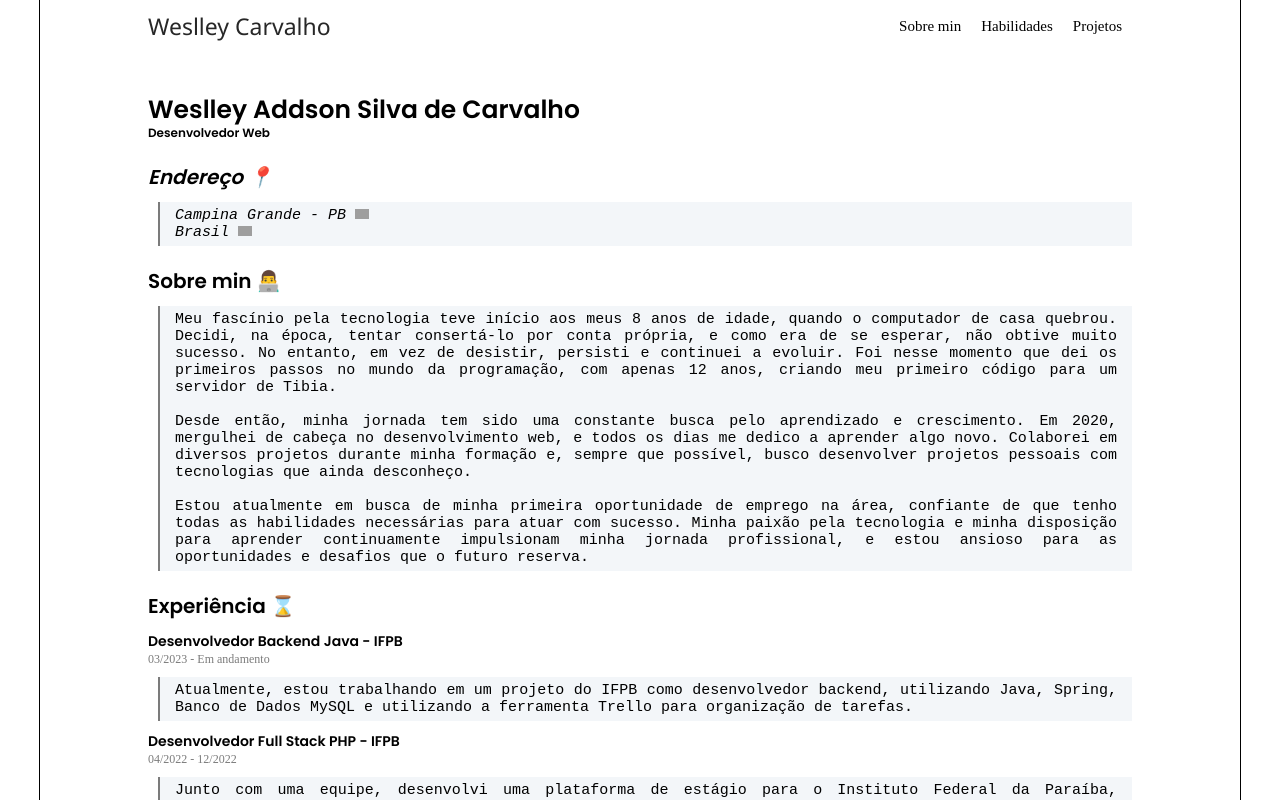
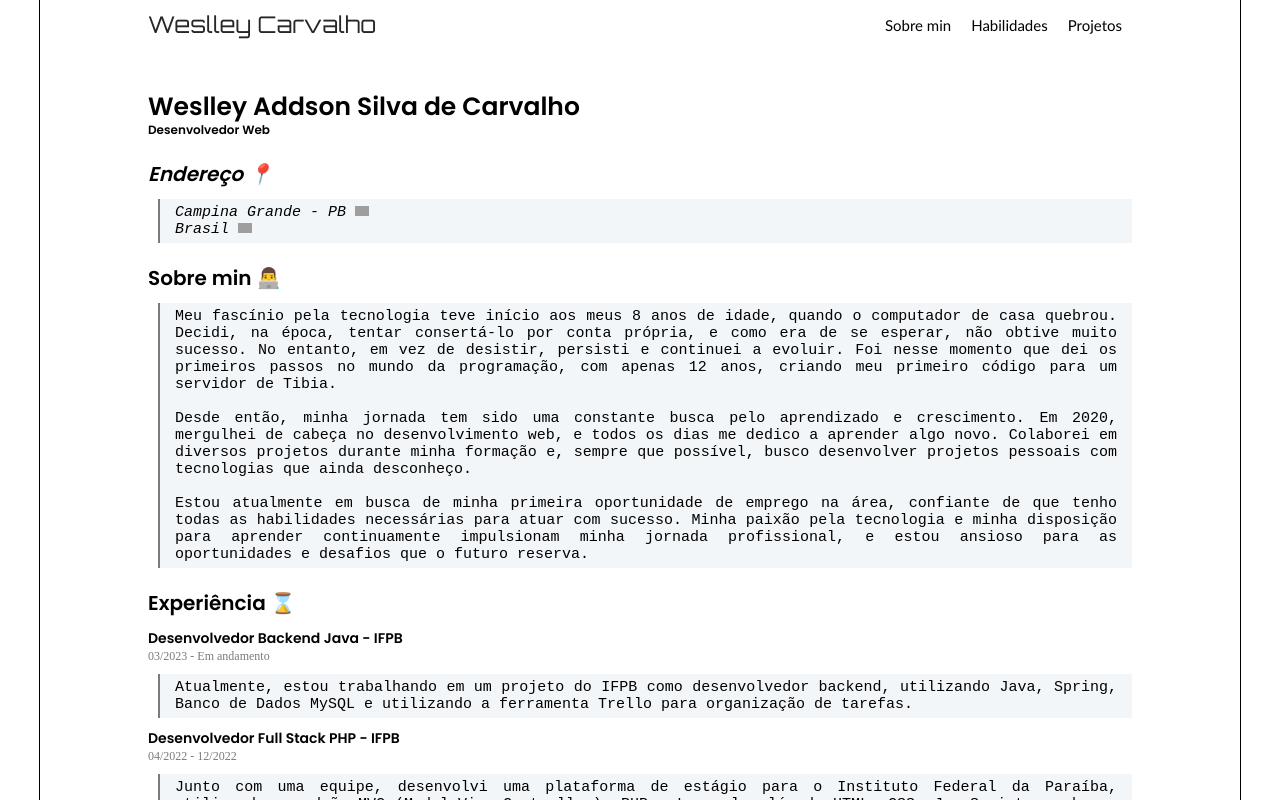
Before and after one commit to wesquel/portfolio, a React (Create React App) app: page / in a window 1280 px wide. Shown: the top 800 px of the page. Built offline with nearby package versions, Linux system fonts and the light colour scheme; grey boxes are pictures that could not be loaded.

Commit message:
added font Roboto and Orbitron

```diff
--- a/public/index.html
+++ b/public/index.html
@@ -14,8 +14,9 @@
     <link rel="preconnect" href="https://fonts.googleapis.com">
 
     <link rel="preconnect" href="https://fonts.gstatic.com" crossorigin>
-    <link href="https://fonts.googleapis.com/css2?family=Lato:wght@300;400&family=Poppins:wght@600&family=Sacramento&display=swap" rel="stylesheet">
-
+    <link rel="preconnect" href="https://fonts.googleapis.com">
+    <link rel="preconnect" href="https://fonts.gstatic.com" crossorigin>
+    <link href="https://fonts.googleapis.com/css2?family=Lato:wght@300;400&family=Orbitron&family=Poppins:wght@600&family=Roboto:wght@300&family=Sacramento&display=swap" rel="stylesheet">
     <!--
       manifest.json provides metadata used when your web app is installed on a
       user's mobile device or desktop. See https://developers.google.com/web/fundamentals/web-app-manifest/
--- a/src/components/NavTitle/styles.js
+++ b/src/components/NavTitle/styles.js
@@ -6,7 +6,7 @@
       font-size: 2.3em;
       text-decoration: none;
       color: #272727;
-      font-family: "Segoe UI", Tahoma, Geneva, Verdana, sans-serif;
+      font-family: ${({ theme }) => theme.fonts.family.titleMenu};
     }
 
     & :hover {
--- a/src/components/Navbar/styles.js
+++ b/src/components/Navbar/styles.js
@@ -5,5 +5,6 @@
     display: flex;
     justify-content: space-between;
     padding-top: 1em;
+    font-family: "Gill Sans", "Gill Sans MT", Calibri, "Trebuchet MS", sans-serif;
   `}
 `;
--- a/src/styles/theme.js
+++ b/src/styles/theme.js
@@ -10,6 +10,8 @@
       signature: "Sacramento, sans-serif",
       default: "Open Sans, sans-serif",
       secondary: "'Montserrat', sans-serif",
+      titleMenu: "'Orbitron', sans-serif",
+      body2: "'Roboto', sans-serif",
     },
     sizes: {
       xsmall: "0.8rem",
```
